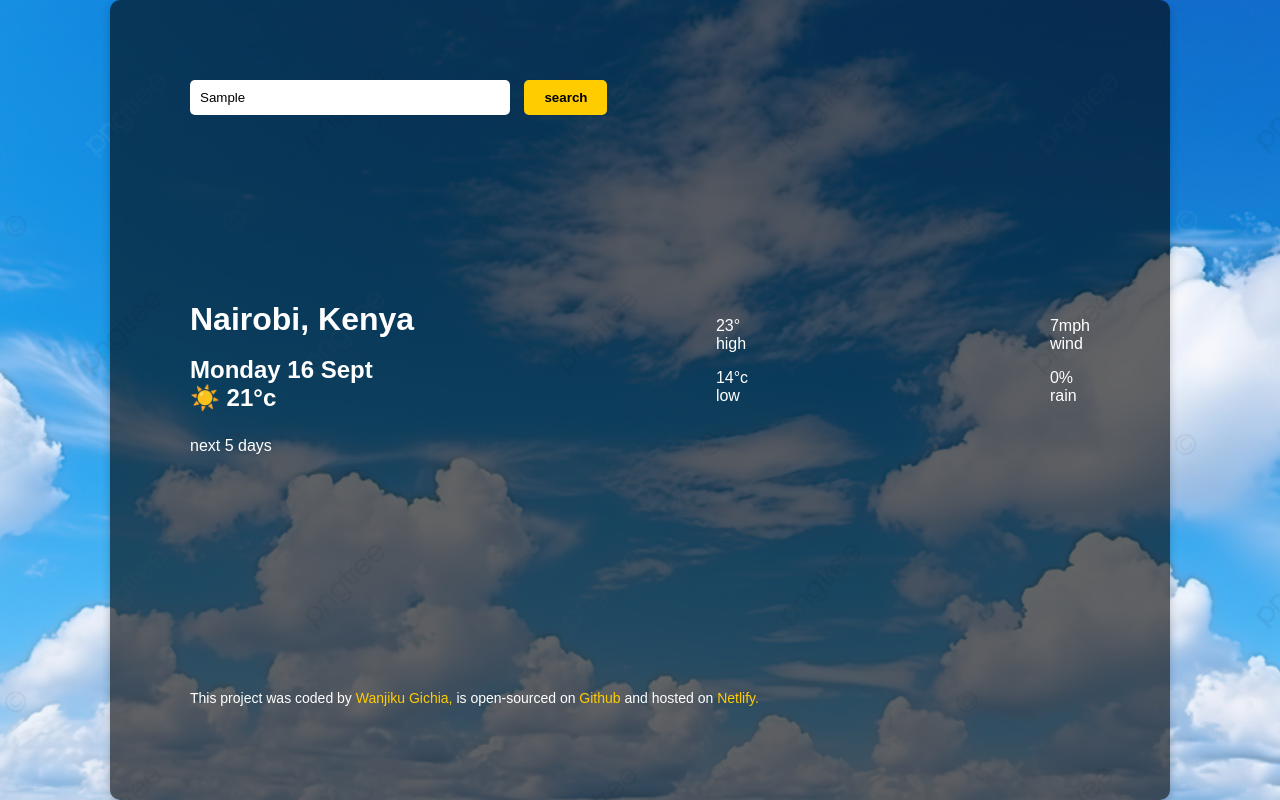
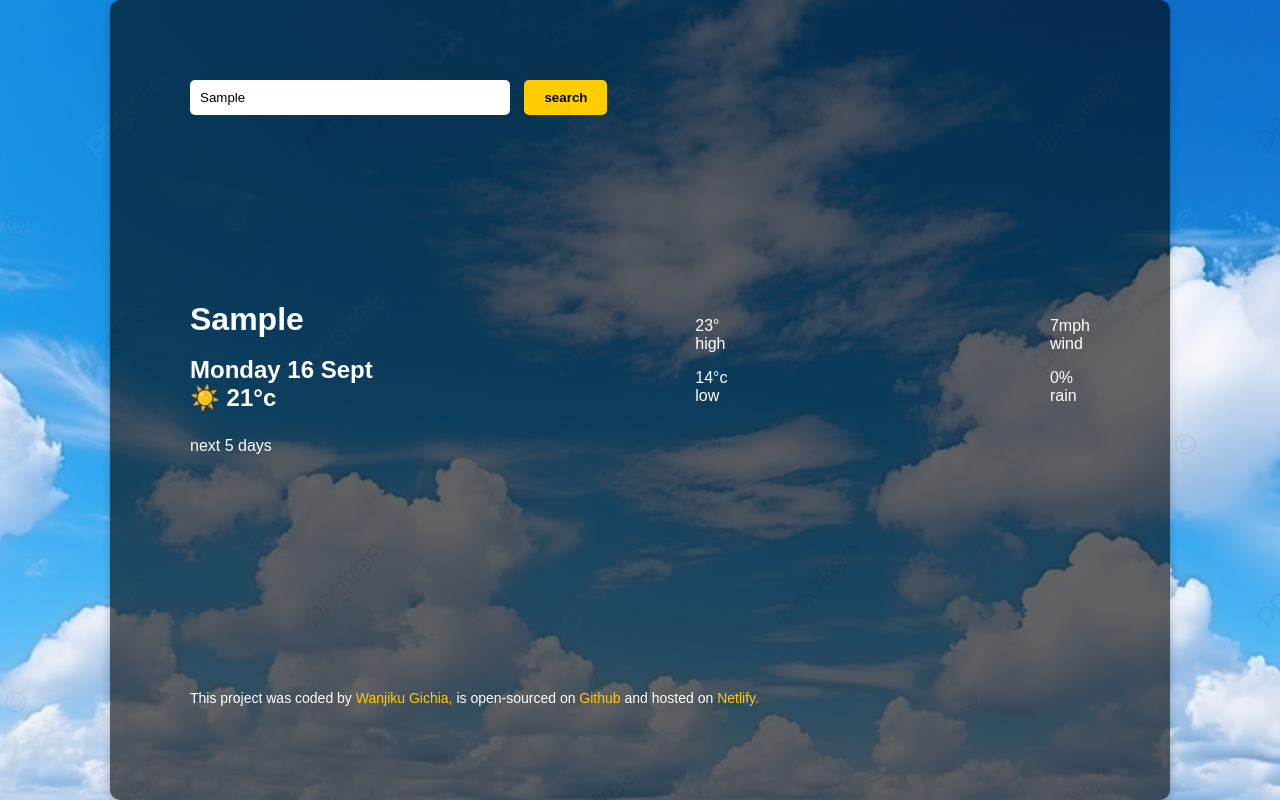
Before and after one commit to Wanjiku-Gichia/SheCodes-weather-app-project, a plain HTML site: page index.html in a window 1280 px wide. Both pictures are taken after typing "Sample" into the empty fields and a click on the input "search". Drawn offline with Linux system fonts and the light colour scheme.

Commit message:
added index.js file, added basic searh functionality(without API)

```diff
--- a/index.html
+++ b/index.html
@@ -10,18 +10,21 @@
   <body>
     <div class="weather-app">
       <header>
+        <form id="search-form">
           <input
             type="text"
             class="search-city"
             placeholder="Enter city"
             required
+            id="search-city"
           />
           <input type="submit" value="search" class="search-button" />
+        </form>
       </header>
       <main>
         <span class="current-weather-info">
           <div class="left">
-            <h1>Nairobi, Kenya</h1>
+            <h1 id="current-city">Nairobi, Kenya</h1>
             <br />
             <h2>Monday 16 Sept <br />☀️ 21°c</h2>
           </div>
@@ -62,5 +65,6 @@
         </p>
       </footer>
     </div>
+    <script src="src/index.js"></script>
   </body>
 </html>
--- /dev/null
+++ b/src/index.js
@@ -0,0 +1,8 @@
+function handleSearch(event) {
+  event.preventDefault();
+  let city = document.querySelector("#search-city");
+  let currentCity = document.querySelector("#current-city");
+  currentCity.innerHTML = city.value;
+}
+let searchCity = document.querySelector("#search-form");
+searchCity.addEventListener("submit", handleSearch);
--- a/src/styles.css
+++ b/src/styles.css
@@ -69,3 +69,7 @@ footer a:hover {
   justify-content: space-between;
   width: 100%;
 }
+.right {
+  display: flex;
+  justify-content: space-around;
+}
```
Lines whose indentation alone changed are shown as unchanged.
